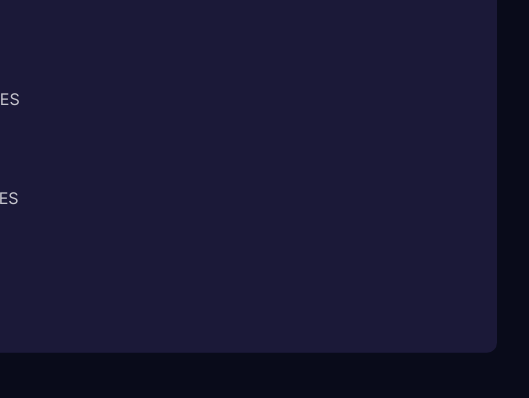
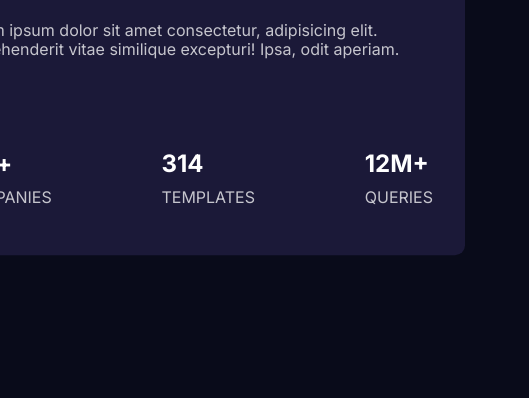
Before and after one commit to casualPavel/practice-FrontEndMentor, a plain HTML site: page 4-stats-preview/index.html in a window 390 px wide. Shown: the part 446-844 px from the top of the page, 529 px wide, since content can reach past the window. Drawn offline with Linux system fonts and the light colour scheme.

Commit message:
Update style.css

```diff
--- a/4-stats-preview/style.css
+++ b/4-stats-preview/style.css
@@ -69,7 +69,6 @@ p {
 }
 
 .copy {
-    width: 540px;
     min-width: 200px;
     border-radius: 10px 0 0 10px;
     display: flex;
@@ -110,7 +109,4 @@ p {
         border-radius: 0 0 10px 10px;
     }
 
-    .stats {
-        flex-direction: column;
-    }
 }
```
